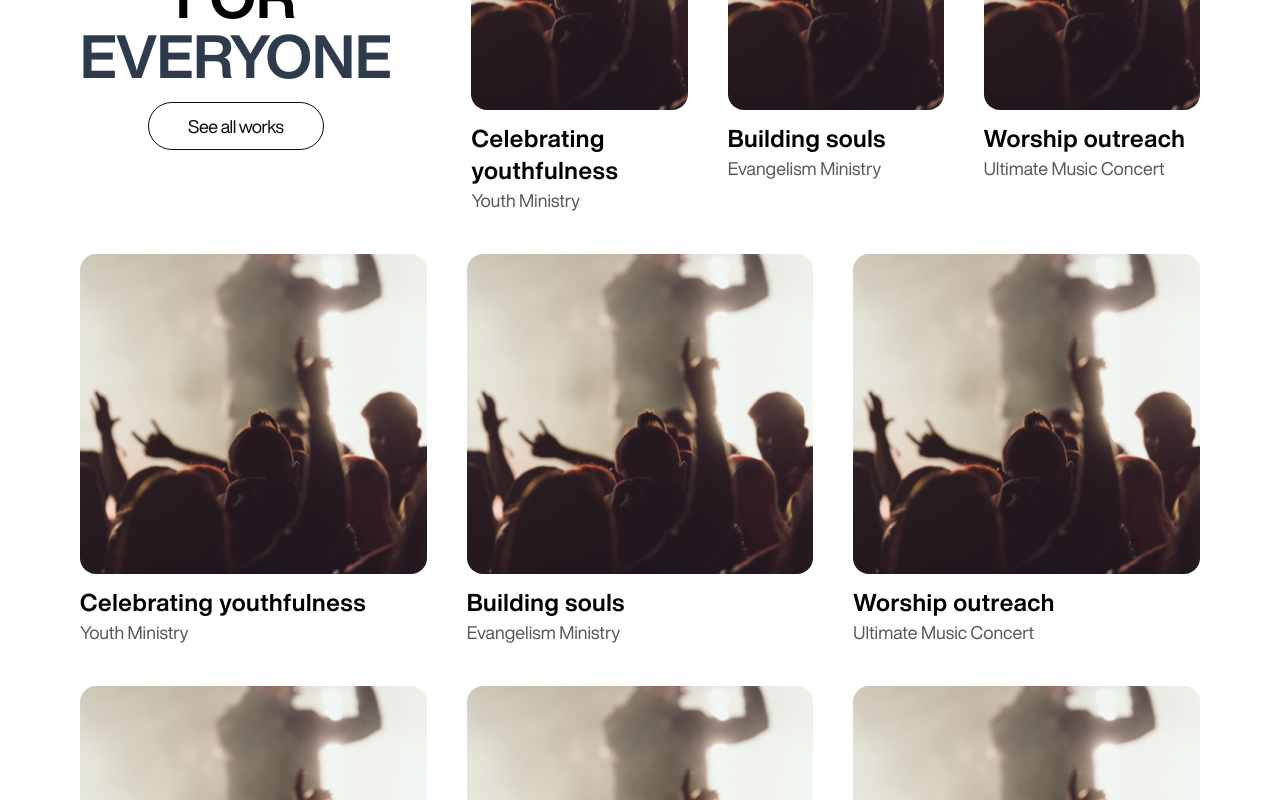
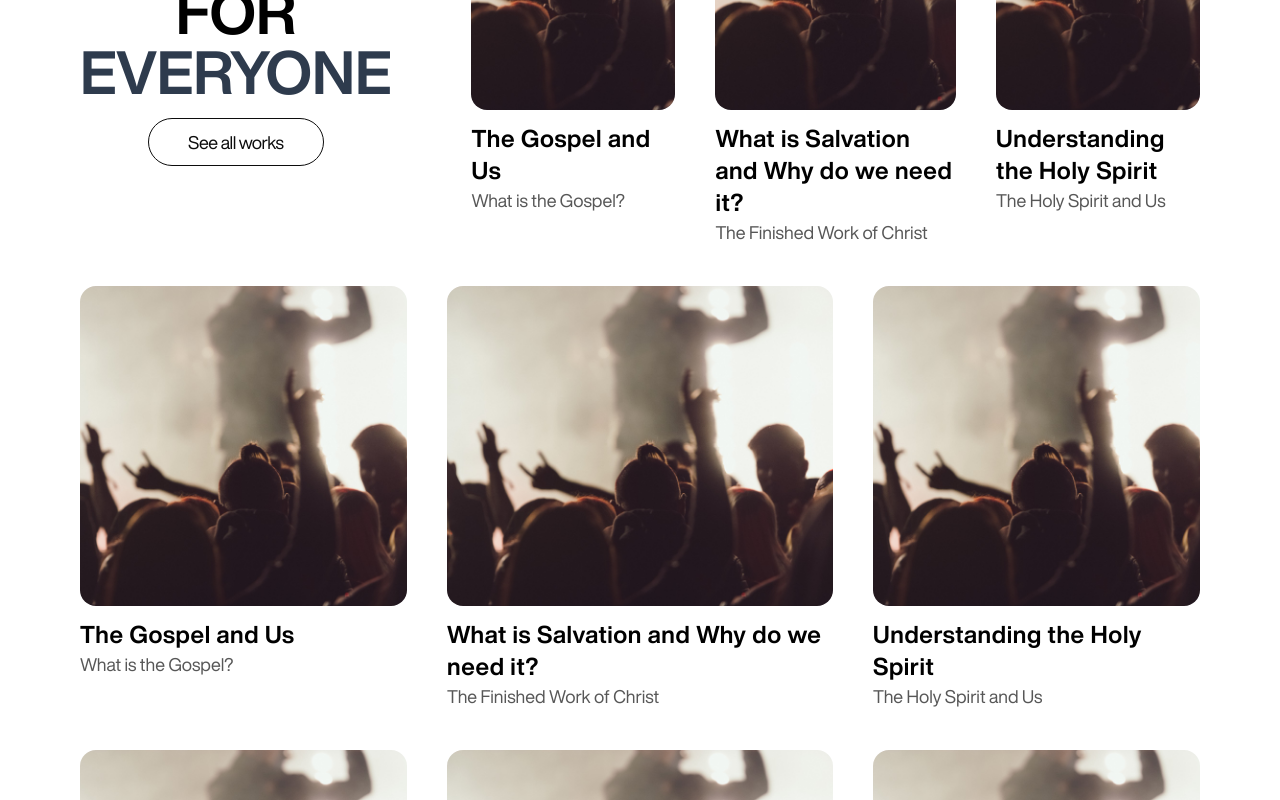
Before and after one commit to egokiemute/vmlc, a Next.js app: page /sermons in a window 1280 px wide. Shown: the part 1020-1820 px from the top of the page. Built offline with nearby package versions, Linux system fonts and the light colour scheme.

Commit message:
Update ministry works titles and descriptions for clarity and relevance

```diff
--- a/components/AllMinistriesSermons.tsx
+++ b/components/AllMinistriesSermons.tsx
@@ -16,25 +16,25 @@ interface AllMinistries {
 const works: AllMinistries[] = [
   {
     id: 1,
-    title: "Celebrating youthfulness",
-    category: ["Visual Identity"],
-    description: "Youth Ministry",
+    title: "The Gospel and Us",
+    category: ["Gospel"],
+    description: "What is the Gospel?",
     imageSrc: "/assets/selected/worship.jpg",
     slug: "/",
   },
   {
     id: 2,
-    title: "Building souls",
-    category: ["Visual Identity", "Brand Strategy"],
-    description: "Evangelism Ministry",
+    title: "What is Salvation and Why do we need it?",
+    category: ["Christ", "Finished Work"],
+    description: "The Finished Work of Christ",
     imageSrc: "/assets/selected/worship.jpg",
     slug: "/",
   },
   {
     id: 3,
-    title: "Worship outreach",
-    category: ["Visual Identity", "Brand Strategy"],
-    description: "Ultimate Music Concert",
+    title: "Understanding the Holy Spirit",
+    category: ["Holy Spirit"],
+    description: "The Holy Spirit and Us",
     imageSrc: "/assets/selected/worship.jpg",
     slug: "/",
   },
```
